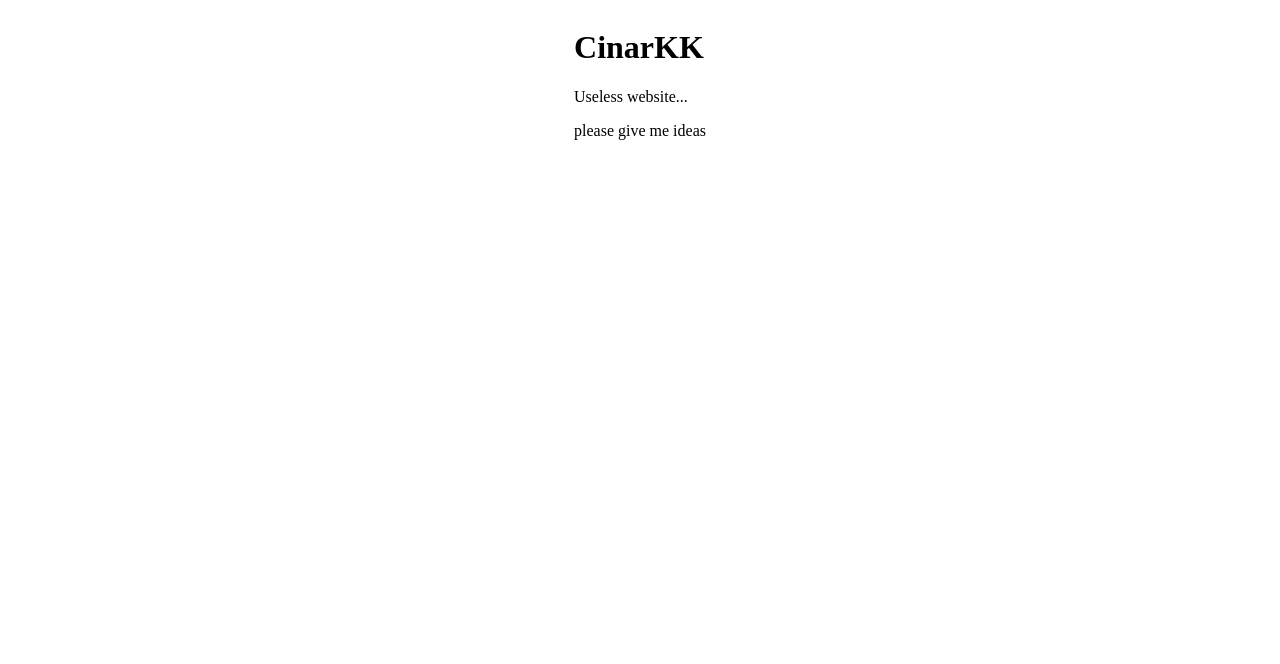
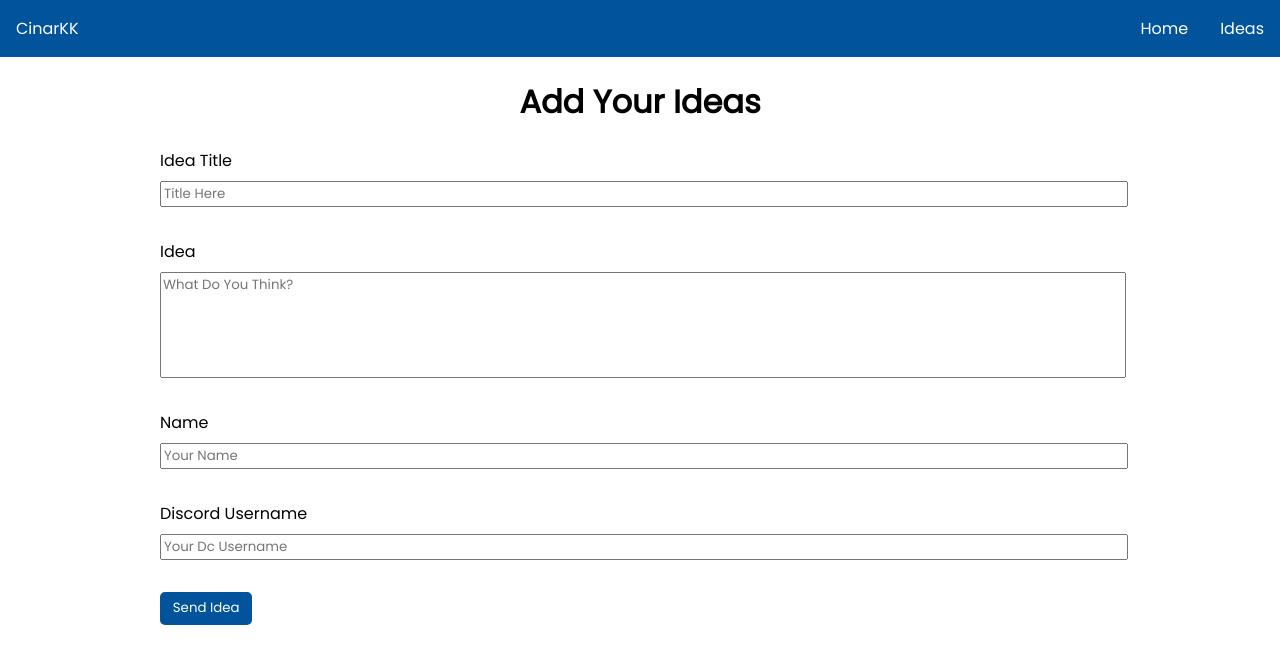
Before and after one commit to CinarKK9/cinarkk-website, a React (Create React App) app: page /add-ideas in a window 1280 px wide. Shown: the top 664 px of the page. Built offline with nearby package versions, Linux system fonts and the light colour scheme.

Commit message:
added firebase adding ideas to website forme toadd

```diff
--- a/package.json
+++ b/package.json
@@ -6,9 +6,11 @@
     "@testing-library/jest-dom": "^5.17.0",
     "@testing-library/react": "^13.4.0",
     "@testing-library/user-event": "^13.5.0",
+    "firebase": "^10.7.0",
     "react": "^18.2.0",
     "react-dom": "^18.2.0",
     "react-firebase-hooks": "^5.1.1",
+    "react-router-dom": "^6.20.1",
     "react-scripts": "5.0.1",
     "web-vitals": "^2.1.4"
   },
--- a/public/index.html
+++ b/public/index.html
@@ -8,7 +8,6 @@
     <meta content="https://cinarkk.xyz" property="og:url" />
     <meta content="https://images.hdqwalls.com/download/space-pink-stars-4k-ld-3840x2160.jpg" property="og:image" />
     <meta content="#FFFFFF" data-react-helmet="true" name="theme-color" />
-    <title>CinarKK Website</title>
   </head>
   <body>
     <div id="root"></div>
--- /dev/null
+++ b/src/404.jsx
@@ -0,0 +1,13 @@
+function NotFound() {
+    return(
+        <>
+        <main>
+            <h1>Error: 404</h1>
+            <p>This page was not found on the server :)</p>
+            <a href="/"><button>Go Back to the Main Page</button></a>
+        </main>
+    </>
+    )
+}
+
+export default NotFound
--- /dev/null
+++ b/src/AddIdeas.jsx
@@ -0,0 +1,54 @@
+import { useState } from "react"
+import firebase from "./firebase"
+import { getFirestore, addDoc, collection, serverTimestamp } from "firebase/firestore"
+
+function AddIdeas() {
+    const [ideaTitle, setIdeaTitle] = useState('')
+    const [idea, setIdea] = useState('')
+    const [ideaUserName, setIdeaUserName] = useState('')
+    const [ideaDcUserName, setIdeaDcUserName] = useState('')
+    const db = getFirestore(firebase.app)
+    const ref = collection(db, "ideas")
+
+    async function createIdea() {
+        await addDoc(ref, {ideaTitle: ideaTitle, userIdea: idea, userName: ideaUserName, userDcName: ideaDcUserName, timestamp: serverTimestamp()})
+        await window.location.reload()
+    }
+
+    return(
+        <>
+            <main>
+                <h1>Add Your Ideas</h1>
+                <div className="idea-form">
+                    <div>
+                        <label htmlFor="title">Idea Title</label>
+                        <input type="text" placeholder="Title Here" id="title" name="title" onChange={(e) => {
+                            setIdeaTitle(e.target.value)
+                        }}/>
+                    </div>
+                    <div>
+                        <label htmlFor="idea">Idea</label>
+                        <textarea name="idea" id="idea" placeholder="What Do You Think?" onChange={(e) => {
+                            setIdea(e.target.value)
+                        }}/>
+                    </div>
+                    <div>
+                        <label htmlFor="name">Name</label>
+                        <input name="name" id="name" placeholder="Your Name" onChange={(e) => {
+                            setIdeaUserName(e.target.value)
+                        }}/>
+                    </div>
+                    <div>
+                        <label htmlFor="dc-username">Discord Username</label>
+                        <input name="dc-username" id="dc-username" placeholder="Your Dc Username" onChange={(e) => {
+                            setIdeaDcUserName(e.target.value)
+                        }}/>
+                    </div>
+                    <button type="submit" onClick={createIdea}>Send Idea</button>
+                </div>
+            </main>
+        </>
+    )
+}
+
+export default AddIdeas
--- a/src/App.jsx
+++ b/src/App.jsx
@@ -1,9 +1,12 @@
 function App() {
   return (
     <>
-    <h1>CinarKK</h1>
-    <p>Useless website...</p>
-    <p>please give me ideas</p>
+    <main>
+      <h1>CinarKK</h1>
+      <p>Useless website...</p>
+      <p>please give me ideas</p>
+      <a href="/add-ideas"><button>Add ideas here</button></a>
+    </main>
     </>
   )
 }
--- /dev/null
+++ b/src/Ideas.jsx
@@ -0,0 +1,49 @@
+import { useState } from 'react'
+import firebase from './firebase'
+import { useEffect } from 'react';
+
+function Ideas() {
+    const [ideas, setIdeas] = useState([]);
+    const [loading, setLoading] = useState(false)
+
+    const ref = firebase.firestore().collection('ideas')
+
+    function getIdeas() {
+        setLoading(true);
+        ref.onSnapshot((querySnapshot) => {
+            const items = []
+            querySnapshot.forEach((doc) => {
+                items.push(doc.data())
+            });
+            setIdeas(items)
+            setLoading(false)
+        })
+    }
+
+    useEffect(() => {
+        getIdeas()
+    }, [])
+
+    if(loading) return (
+        <h1>Loading...</h1>
+    )
+    return(
+        <>
+            <main>
+                <h1>Ideas of People</h1>
+                {ideas.map((idea) => (
+                    <div className='ideas' key={idea.id}>
+                        <div className='idea-card'>
+                            <h2 className='idea-title'>{idea.ideaTitle}</h2>
+                            <p className='idea-main'>{idea.userIdea}</p>
+                            <span className='author'>By <span>{idea.userName}</span> | Discord: @<span>{idea.userDcName}</span></span>
+                            <span className='time' style={{float: 'right'}}>At {new Date(idea.timestamp.seconds * 1000).toLocaleString()}</span>
+                        </div>
+                    </div>
+                ))}
+            </main>
+        </>
+    )
+}
+
+export default Ideas
--- /dev/null
+++ b/src/Navbar.jsx
@@ -0,0 +1,17 @@
+function Navbar() {
+    return(
+        <>
+            <header>
+                <nav>
+                    <a href="/">CinarKK</a>
+                    <ul>
+                        <li><a href="/">Home</a></li>
+                        <li><a href="/ideas">Ideas</a></li>
+                    </ul>
+                </nav>
+            </header>
+        </>
+    )
+}
+
+export default Navbar
--- /dev/null
+++ b/src/config.js
@@ -0,0 +1,12 @@
+const config = {
+    apiKey: "AIzaSyCCdiqqQZ3ma79RbEbyTSg5_skUTcmG_yI",
+    authDomain: "spry-equator-389213.firebaseapp.com",
+    databaseURL: "https://spry-equator-389213-default-rtdb.europe-west1.firebasedatabase.app",
+    projectId: "spry-equator-389213",
+    storageBucket: "spry-equator-389213.appspot.com",
+    messagingSenderId: "976500500498",
+    appId: "1:976500500498:web:c720c61c016af6ccd050cb",
+    measurementId: "G-SCCD0QR5KM"
+  };
+
+export default config;
--- /dev/null
+++ b/src/firebase.js
@@ -0,0 +1,7 @@
+import firebase from 'firebase/compat/app'
+import 'firebase/compat/firestore'
+import config from './config'
+
+firebase.initializeApp(config)
+
+export default firebase
--- a/src/index.css
+++ b/src/index.css
@@ -1,5 +1,113 @@
+@import url('https://fonts.googleapis.com/css2?family=Poppins&display=swap');
+
 body {
- display: flex;
- justify-content: center;
- align-items: center;
+    margin: 0;
+    padding: 0;
 }
+
+main {
+    width: 100%;
+    display: flex;
+    align-items: center;
+    flex-direction: column;
+}
+
+* {
+    font-family: Poppins;
+}
+
+button {
+    width: fit-content;
+    padding: .4rem .8rem;
+    background-color: rgb(1, 83, 156);
+    color: #fff;
+    border: none;
+    border-radius: 5px;
+    transition: .3s;
+}
+
+button:hover {
+    background-color: rgb(0, 59, 111);
+    cursor: pointer;
+}
+
+header {
+    background-color: rgb(1, 83, 156);
+    width: 100%;
+    color: #fff
+}
+
+nav {
+    width: 100%;
+    display: flex;
+    justify-content: space-between;
+    align-items: center;
+}
+
+nav a {
+    color: unset;
+    text-decoration: none;
+    transition: .3s;
+    padding: .5rem 1rem;
+    border-radius: 20px;
+}
+
+nav ul {
+    list-style: none;
+    display: flex;
+    justify-content: space-evenly;
+}
+
+nav a:hover {
+    background-color: #c2c2c253;
+}
+
+.ideas {
+    background-color: rgb(202, 202, 202);
+    padding: 1rem;
+    border-radius: 10px;
+    width: 50%;
+    transition: .3s;
+    margin-bottom: 1rem;
+}
+
+.ideas:hover {
+    box-shadow: 0 4px 8px 0 rgba(0, 0, 0, 0.2), 0 6px 20px 0 rgba(0, 0, 0, 0.19);
+    transform: translateY(-2%);
+}
+
+.ideas h2 {
+    text-transform: capitalize;
+    margin-top: 0;
+    margin-bottom: 3rem;
+}
+
+.ideas .author span {
+    font-weight: bold;
+}
+
+.idea-form {
+    display: flex;
+    align-items: flex-start;
+    flex-direction: column;
+    gap: 2rem;
+    width: 75%;
+}
+
+.idea-form div {
+    display: flex;
+    flex-direction: column;
+    gap: .5rem;
+    align-items: flex-start;
+    width: 100%;
+}
+
+.idea-form textarea {
+    resize: none;
+    height: 100px;
+    width: 100%;
+}
+
+.idea-form input {
+    width: 100%;
+}
--- a/src/index.js
+++ b/src/index.js
@@ -1,11 +1,35 @@
 import React from 'react';
 import ReactDOM from 'react-dom/client';
 import './index.css';
+import AddIdeas from './AddIdeas';
 import App from './App';
+import Navbar from './Navbar';
+import Ideas from './Ideas'
+import {
+  createBrowserRouter,
+  RouterProvider,
+} from "react-router-dom";
+import NotFound from './404';
+
+const router = createBrowserRouter([
+  {
+    errorElement: [<Navbar />, <NotFound />],
+    path: "/",
+    element: [<Navbar />, <App />],
+  },
+  {
+    path: "/ideas",
+    element: [<Navbar />, <Ideas />],
+  },
+  {
+    path: '/add-ideas',
+    element: [<Navbar />, <AddIdeas />]
+  }
+]);
 
 const root = ReactDOM.createRoot(document.getElementById('root'));
 root.render(
   <React.StrictMode>
-    <App />
+    <RouterProvider router={router} />
   </React.StrictMode>
 );
```
Also changed, not shown: 1 other file (tests, documents, lock files or other folders).
